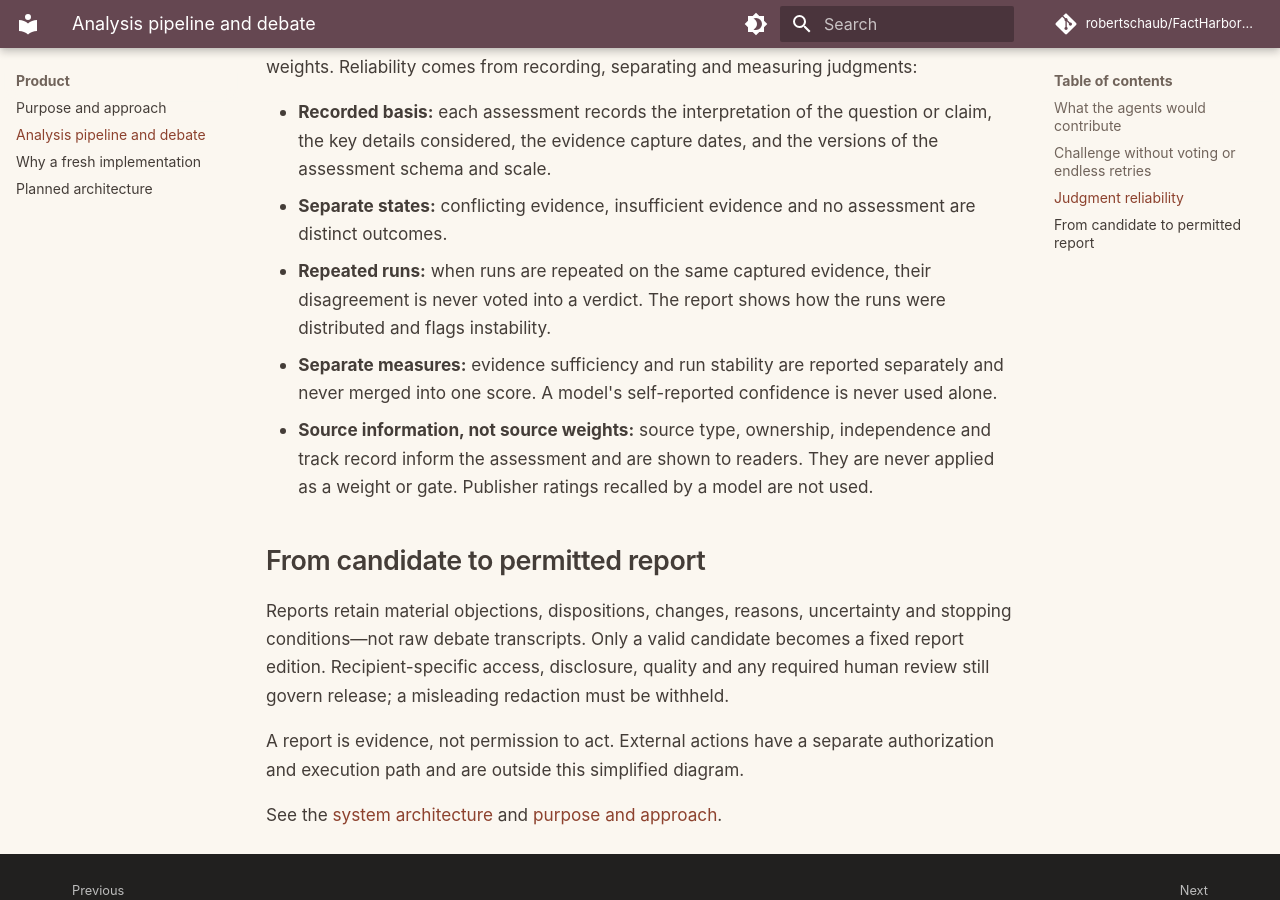
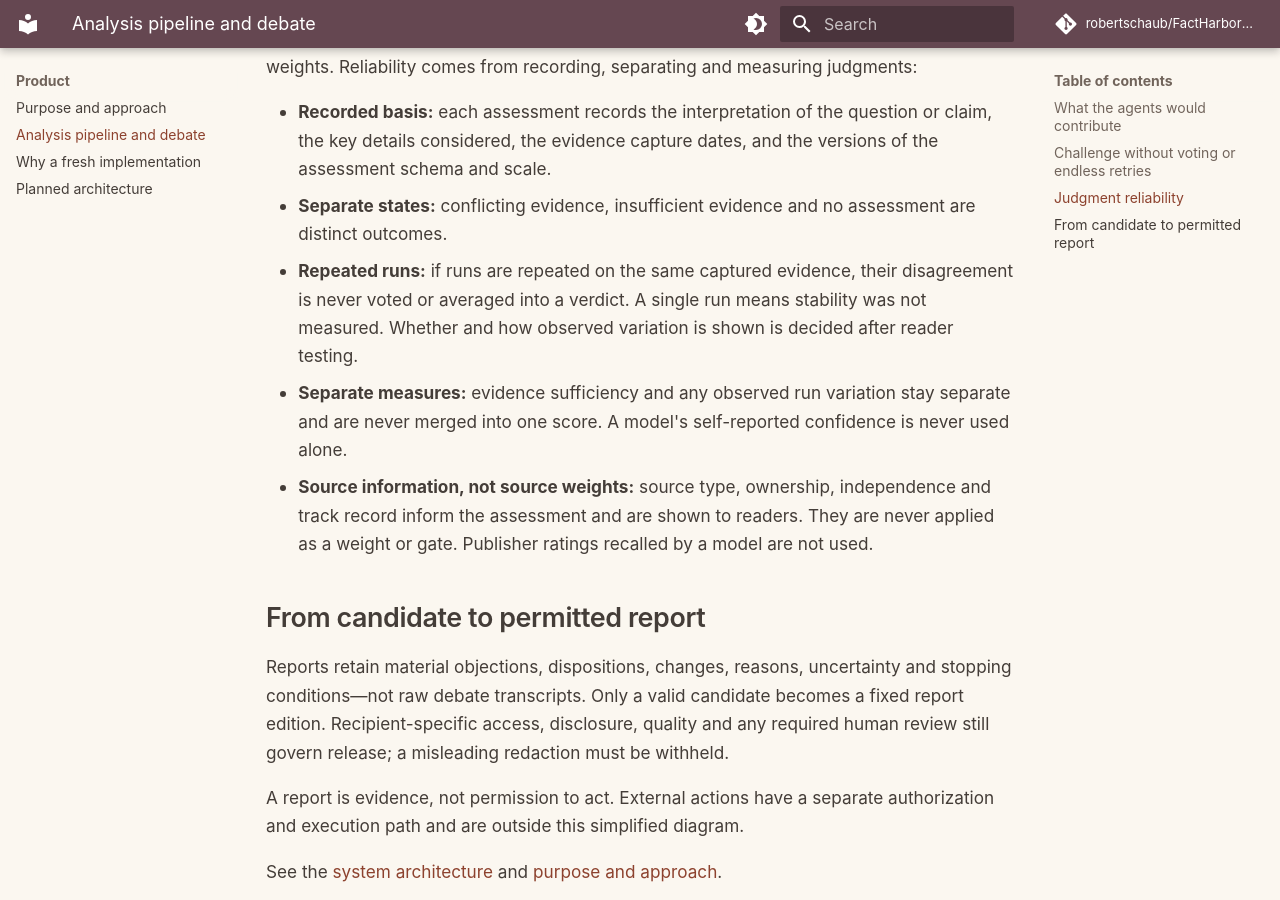
Before and after one commit to robertschaub/FactHarborDSS, an MkDocs documentation site: the page built from docs/Pipeline.md, in a window 1280 px wide and 900 px high, scrolled down 3216 px. Built offline with MkDocs 1.6.1 and Material for MkDocs 9.7.7, drawn with Linux system fonts in a browser that asks for light colours; comment, search, counter and statistics services are not loaded.

Commit message:
docs: align run-stability wording with adopted planning
Narrow the Judgment reliability bullets to what planning has adopted.
Repeated runs are never voted or averaged into a verdict. A single run
means stability was not measured. Whether observed variation is shown
is decided after reader testing. Drop the unconditional instability
flag.

Co-Authored-By: Claude Opus 5.5 <noreply@anthropic.com>

```diff
--- a/docs/Pipeline.md
+++ b/docs/Pipeline.md
@@ -38,8 +38,8 @@ In the planned design, assessments rely on guided model judgment rather than han
 
 - **Recorded basis:** each assessment records the interpretation of the question or claim, the key details considered, the evidence capture dates, and the versions of the assessment schema and scale.
 - **Separate states:** conflicting evidence, insufficient evidence and no assessment are distinct outcomes.
-- **Repeated runs:** when runs are repeated on the same captured evidence, their disagreement is never voted into a verdict. The report shows how the runs were distributed and flags instability.
-- **Separate measures:** evidence sufficiency and run stability are reported separately and never merged into one score. A model's self-reported confidence is never used alone.
+- **Repeated runs:** if runs are repeated on the same captured evidence, their disagreement is never voted or averaged into a verdict. A single run means stability was not measured. Whether and how observed variation is shown is decided after reader testing.
+- **Separate measures:** evidence sufficiency and any observed run variation stay separate and are never merged into one score. A model's self-reported confidence is never used alone.
 - **Source information, not source weights:** source type, ownership, independence and track record inform the assessment and are shown to readers. They are never applied as a weight or gate. Publisher ratings recalled by a model are not used.
 
 ## From candidate to permitted report
```
